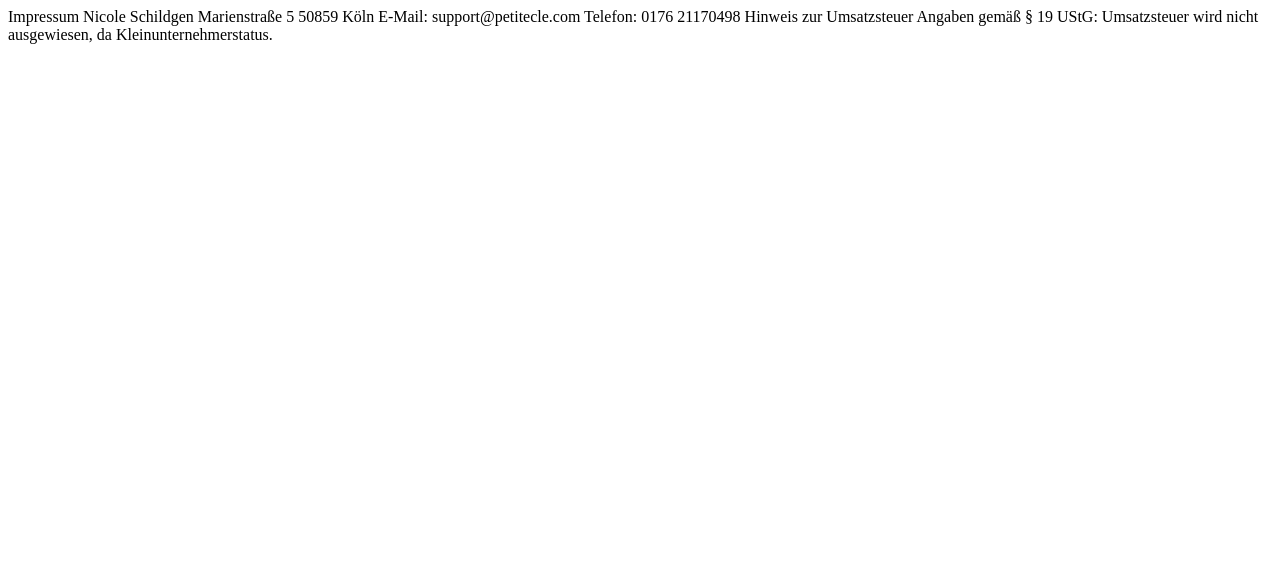
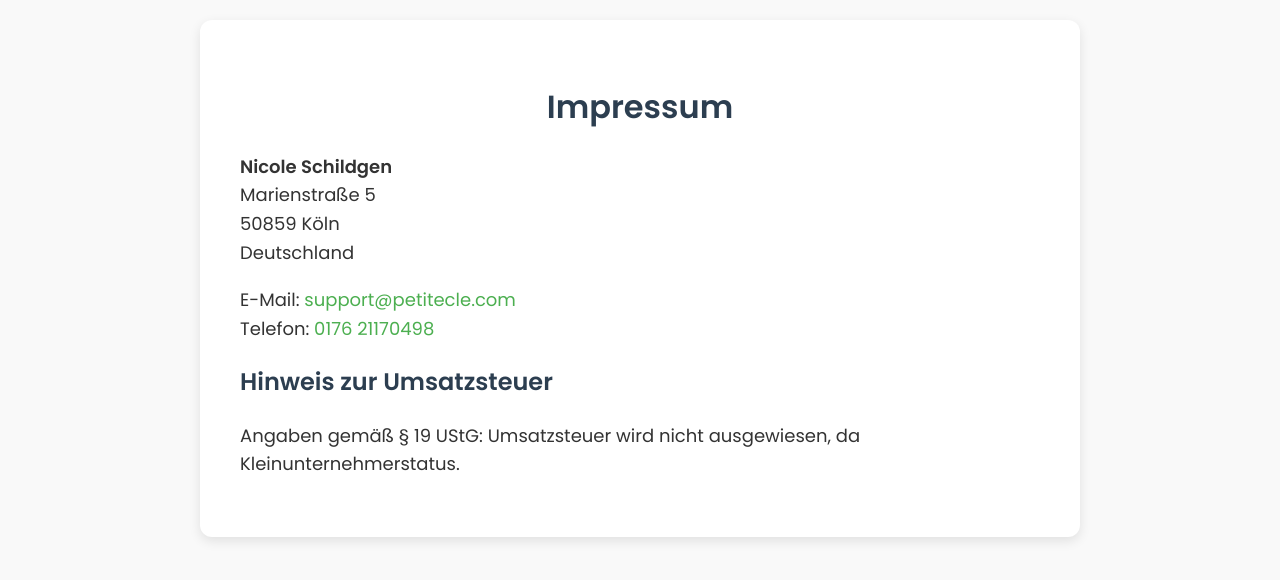
Before and after one commit to petitecledesign/shop, a plain HTML site: page imprint.html in a window 1280 px wide. Drawn offline with Linux system fonts and the light colour scheme.

Commit message:
Update imprint.html

```diff
--- a/imprint.html
+++ b/imprint.html
@@ -1,11 +1,61 @@
-Impressum
+<!DOCTYPE html>
+<html lang="de">
+<head>
+  <meta charset="UTF-8">
+  <meta name="viewport" content="width=device-width, initial-scale=1">
+  <title>Impressum – Petite Clé</title>
+  <link href="https://fonts.googleapis.com/css2?family=Poppins:wght@400;600&display=swap" rel="stylesheet">
+  <style>
+    body {
+      font-family: 'Poppins', sans-serif;
+      background: #f9f9f9;
+      color: #333;
+      margin: 0;
+      padding: 20px;
+      line-height: 1.6;
+    }
+    .container {
+      max-width: 800px;
+      margin: auto;
+      background: #fff;
+      padding: 40px;
+      border-radius: 12px;
+      box-shadow: 0 4px 12px rgba(0,0,0,0.1);
+    }
+    h1, h2 {
+      color: #2c3e50;
+    }
+    h1 {
+      font-size: 32px;
+      margin-bottom: 20px;
+      text-align: center;
+    }
+    p, li {
+      font-size: 18px;
+    }
+    a {
+      color: #4CAF50;
+      text-decoration: none;
+    }
+    a:hover {
+      text-decoration: underline;
+    }
+  </style>
+</head>
+<body>
+  <div class="container">
+    <h1>Impressum</h1>
 
-Nicole Schildgen
-Marienstraße 5
-50859 Köln
-E-Mail: support@petitecle.com
-Telefon: 0176 21170498
+    <p><strong>Nicole Schildgen</strong><br>
+    Marienstraße 5<br>
+    50859 Köln<br>
+    Deutschland</p>
 
-Hinweis zur Umsatzsteuer
+    <p>E-Mail: <a href="mailto:support@petitecle.com">support@petitecle.com</a><br>
+    Telefon: <a href="tel:+4917621170498">0176 21170498</a></p>
 
-Angaben gemäß § 19 UStG: Umsatzsteuer wird nicht ausgewiesen, da Kleinunternehmerstatus.
+    <h2>Hinweis zur Umsatzsteuer</h2>
+    <p>Angaben gemäß § 19 UStG: Umsatzsteuer wird nicht ausgewiesen, da Kleinunternehmerstatus.</p>
+  </div>
+</body>
+</html>
```
